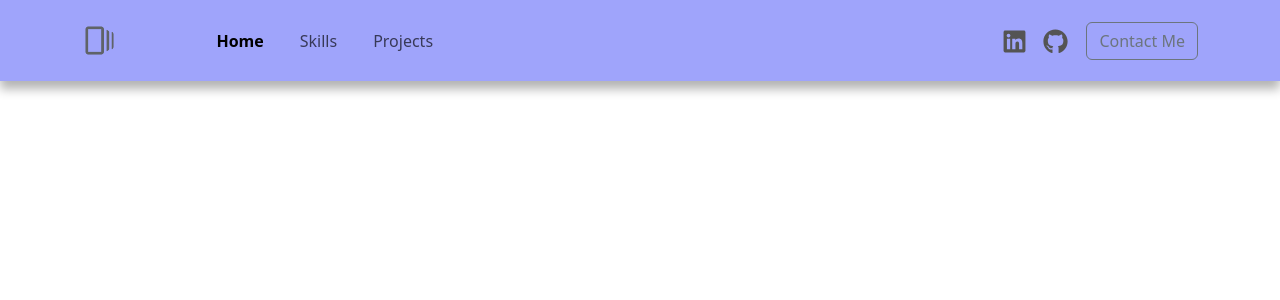
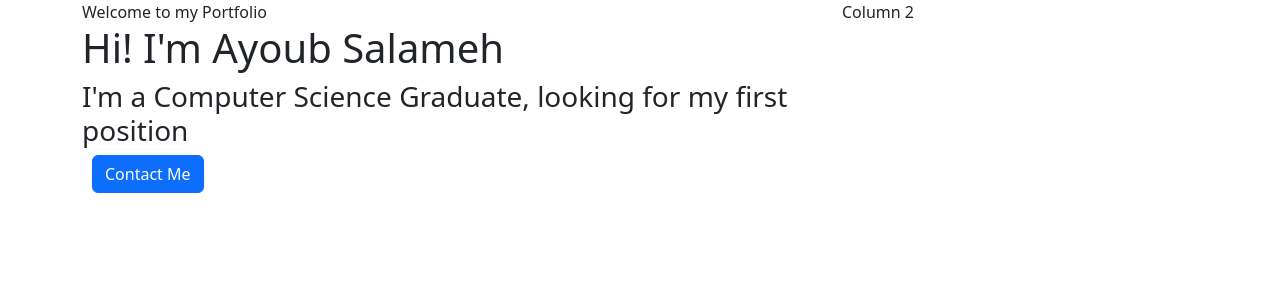
Before and after one commit to AyoubSalameh/Portfolio, a React (Vite) app: page / in a window 1280 px wide. Shown: the top 300 px of the page. Built offline with nearby package versions, Linux system fonts and the light colour scheme.

Commit message:
started working on banner

```diff
--- a/package.json
+++ b/package.json
@@ -11,8 +11,10 @@
   },
   "dependencies": {
     "bootstrap": "^5.3.3",
+    "bootstrap-icons": "^1.11.3",
     "react": "^18.3.1",
     "react-bootstrap": "^2.10.5",
+    "react-bootstrap-icons": "^1.11.4",
     "react-dom": "^18.3.1",
     "react-icons": "^5.3.0"
   },
--- a/src/App.css
+++ b/src/App.css
@@ -9,6 +9,7 @@ html {
   scroll-padding-top: 75px;
 }
 
+
 /* #root {
   max-width: 1280px;
   margin: 0 auto;
--- a/src/App.jsx
+++ b/src/App.jsx
@@ -1,4 +1,5 @@
 import NavBar from './components/NavBar'
+import Banner from './components/Banner';
 import 'bootstrap/dist/css/bootstrap.min.css';
 import './App.css'
 
@@ -6,7 +7,8 @@ function App() {
 
   return (
     <div className='App'>
-      <NavBar />
+      {/* <NavBar /> */}
+      <Banner />
     </div>
   )
 }
--- /dev/null
+++ b/src/components/Banner.jsx
@@ -0,0 +1,24 @@
+import { Container, Row, Col, Button } from 'react-bootstrap';
+
+function Banner() {
+  return (
+    <section className="banner" id="home">
+        <Container>
+            <Row className='alignn-items-center'>
+                <Col xs={12} md={6} xl={8}>
+                    <span className='tagline'>Welcome to my Portfolio</span>
+                    <h1>Hi! I'm Ayoub Salameh</h1>
+                    <h3>I'm a Computer Science Graduate, looking for my first position</h3>
+                    <Button onClick={() => console.log('connect')}>
+                        Contact Me
+                    </Button>
+                </Col>
+                <Col xs={12} md={6} xl={4}>Column 2</Col>
+
+            </Row>
+        </Container>
+    </section>
+  );
+}
+
+export default Banner;
--- a/src/components/NavBar.css
+++ b/src/components/NavBar.css
@@ -44,6 +44,7 @@ nav.navbar.scrolled {
     transform: scale(1.6);
 }
 
+
 .btn{
     margin-left: 10px;
 }
--- a/src/components/NavBar.jsx
+++ b/src/components/NavBar.jsx
@@ -2,7 +2,7 @@ import React from 'react';
 import './NavBar.css';
 import logo from '../assets/images/logo.png';
 import { Navbar, Container, Nav, Button } from 'react-bootstrap';
-import { FaGithub, FaLinkedin } from 'react-icons/fa';
+import { Linkedin, Github } from "react-bootstrap-icons";
 
 function NavBar() {
     //to know which part of the page the user is currently at, and to jump in case they click
@@ -50,11 +50,10 @@ function NavBar() {
                     </Nav>
                     <Nav>
                         <Nav.Link href='https://www.linkedin.com/in/ayoub-salameh/' target='_blank' rel="noopener noreferrer">
-                            <FaLinkedin className='website-icon' />
+                            <Linkedin className='website-icon'/>
                         </Nav.Link>
                         <Nav.Link href='https://github.com/AyoubSalameh' target='_blank' rel="noopener noreferrer">
-                            {/* <Button variant="outline" href='#'><FaGithub size={24}/></Button> */}
-                            <FaGithub className='website-icon'/>
+                            <Github className='website-icon'/>
                         </Nav.Link>
                     </Nav>
                     <Button className='btn' variant='outline-secondary' onClick={()=> console.log('connect')}>
```
Also changed, not shown: 1 other file (tests, documents, lock files or other folders).
